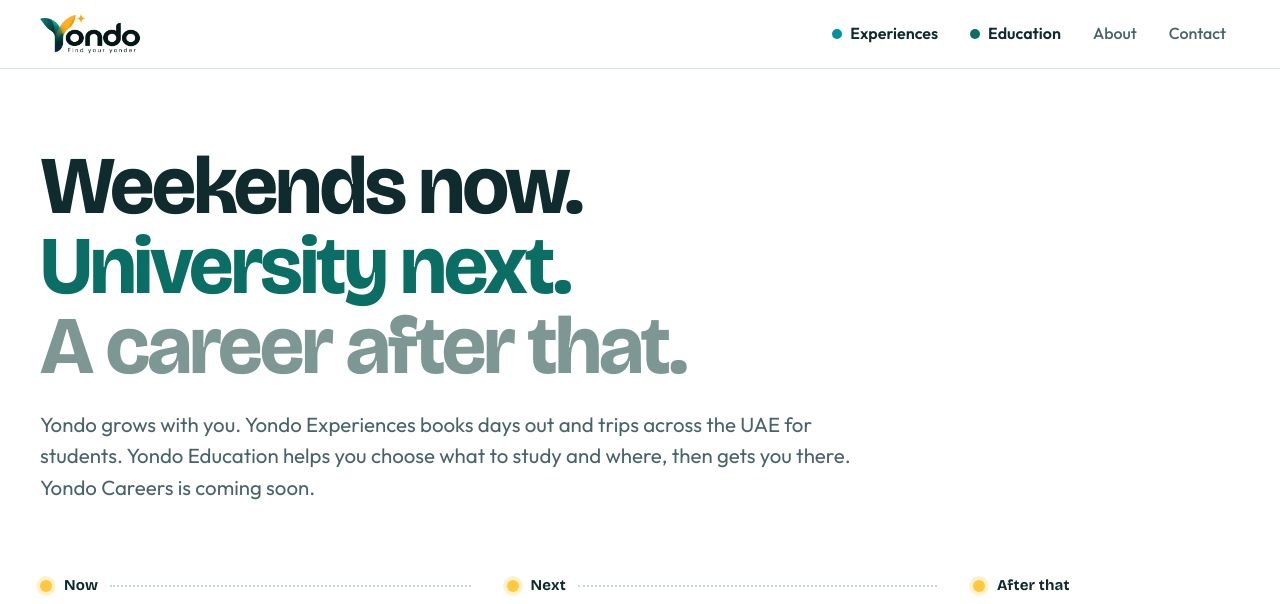
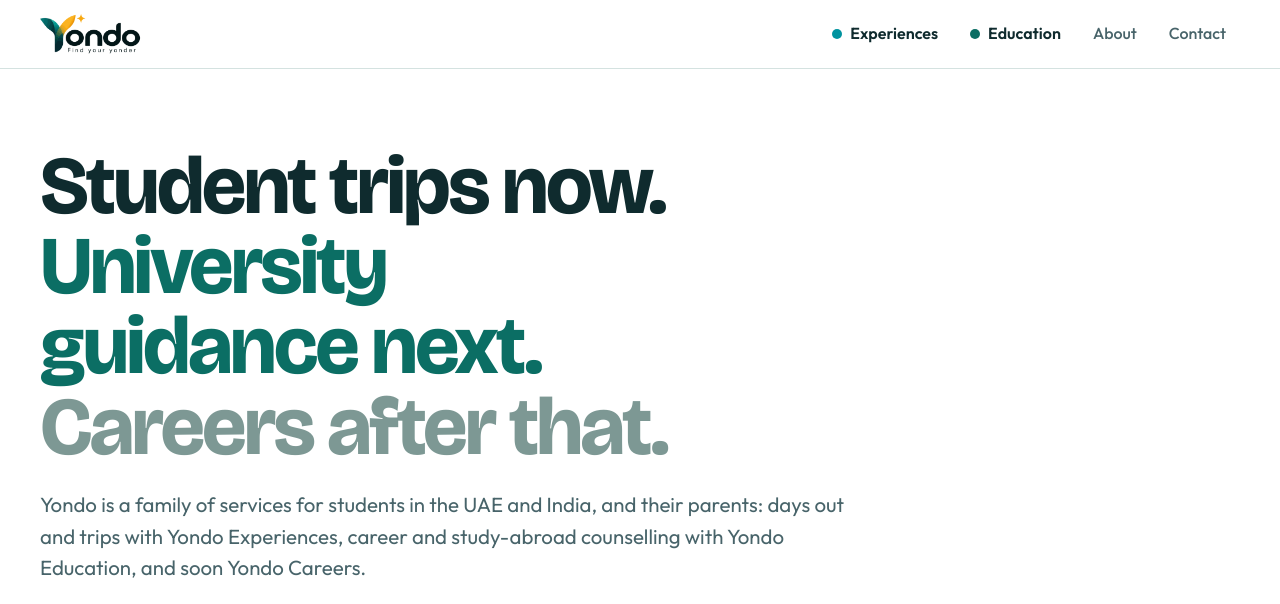
Before and after one commit to yondoglobal/yondo-global, a plain HTML site: page index.html in a window 1280 px wide. Shown: the top 604 px of the page. Drawn offline with Linux system fonts and the light colour scheme; grey boxes are pictures that could not be loaded.

Commit message:
Hub: say plainly what each Yondo brand does
Headline now reads: Student trips now. University guidance next. Careers
after that. The share image matches.

Co-Authored-By: Claude Opus 5.5 <noreply@anthropic.com>
Claude-Session: https://claude.ai/code/session_01H8XE8mFes2NsvWqFAuRZ3g

```diff
--- a/index.html
+++ b/index.html
@@ -42,8 +42,8 @@
 <main id="main">
 <section class="opening" aria-labelledby="hero-h">
   <div class="wrap">
-    <h1 id="hero-h">Weekends now. <span class="l2">University next.</span> <span class="l3">A career after that.</span></h1>
-    <p class="lead">Yondo grows with you. Yondo Experiences books days out and trips across the UAE for students. Yondo Education helps you choose what to study and where, then gets you there. Yondo Careers is coming soon.</p>
+    <h1 id="hero-h">Student trips now. <span class="l2">University guidance next.</span> <span class="l3">Careers after that.</span></h1>
+    <p class="lead">Yondo is a family of services for students in the UAE and India, and their parents: days out and trips with Yondo Experiences, career and study-abroad counselling with Yondo Education, and soon Yondo Careers.</p>
   </div>
 </section>
 
```
Also changed, not shown: assets/og.jpg.
